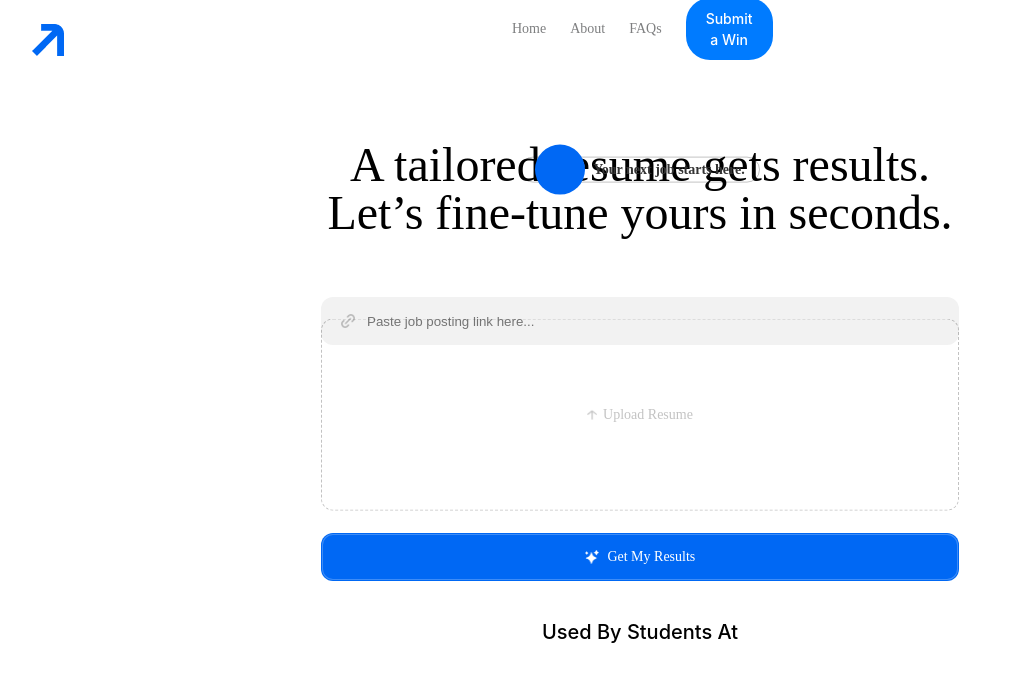
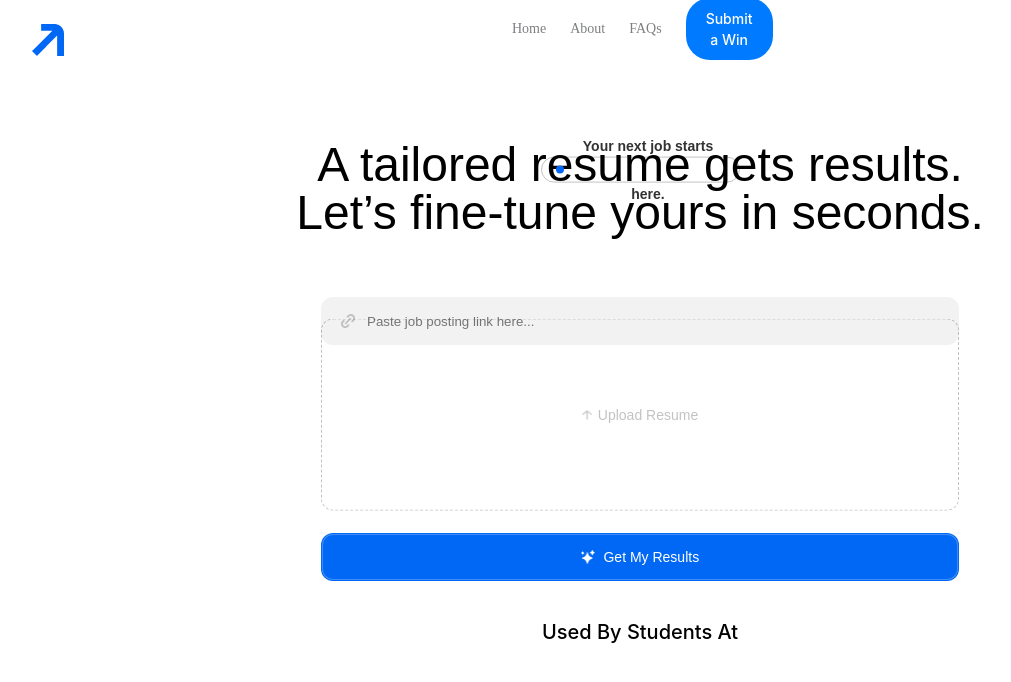
Before and after one commit to NeverEverFelix/applicant, a React (Vite) app in the folder my-app/: page / in a window 1280 px wide. Shown: the top 682 px of the page, without its empty margins (0-1011 px from the left). Built offline with nearby package versions, Linux system fonts and the light colour scheme; no server answers; the database is empty; a web font is replaced by a local one.

Commit message:
Font fixes kinda

```diff
--- a/my-app/src/components/FileUploadBox/UploadBox.css
+++ b/my-app/src/components/FileUploadBox/UploadBox.css
@@ -16,7 +16,7 @@
     color: rgba(0, 0, 0, 0.24);
     font-size: 14px;
     line-height:48px;
-    font-family: "Hero Section Font";
+    font-family: "Hero Section Font", sans-serif;
     font-weight: 500;
 }
 .arrow-icon{
--- a/my-app/src/components/GenerateResults/GenerateResults.css
+++ b/my-app/src/components/GenerateResults/GenerateResults.css
@@ -25,7 +25,7 @@ margin-right: 8px;
     color: #FFFF;
     font-size: 14px;
     line-height:48px;
-    font-family: "Hero Section Font";
+    font-family: "Hero Section Font", sans-serif;
     font-weight: 500;
     max-width: 103px;
   }
--- a/my-app/src/components/Hero/HeroSection.css
+++ b/my-app/src/components/Hero/HeroSection.css
@@ -25,7 +25,7 @@
     font-weight: bold;
     color: #000; /* Black text */
     max-width: 800px;
-    font-family:"Hero Section Font";
+    font-family:"Hero Section Font", sans-serif;
     font-weight: 500;
     line-height: 48px;
     max-width: 1148px;
--- a/my-app/src/components/JobForm/JobForm.css
+++ b/my-app/src/components/JobForm/JobForm.css
@@ -31,7 +31,7 @@ transform: translateY(-75%);
   .job-input-text{
     font-size: 14px;
     color: #B5B5B5;
-    font-family:"Hero Section Font";
+    font-family:"Hero Section Font",sans-serif;
     max-width: 278px;
     max-height: 10px;
   }
--- a/my-app/src/components/SubCallOut/SubtextCallout.css
+++ b/my-app/src/components/SubCallOut/SubtextCallout.css
@@ -20,8 +20,8 @@
   }
 
   .indicator-dot {
-   width: 50px;
-   height:50px;
+   width: 8px;
+   height:8px;
    border-radius: 50%;
    background-color: #0068F4;
    display: inline-block;
@@ -32,7 +32,7 @@
     max-width: 153px;
     font-size: 14px;
     color: #333;
-    font-family:"Hero Section Font";
+    font-family:"Hero Section Font", sans-serif;
     letter-spacing: 0px;
     font-weight: 575;
   }
```
